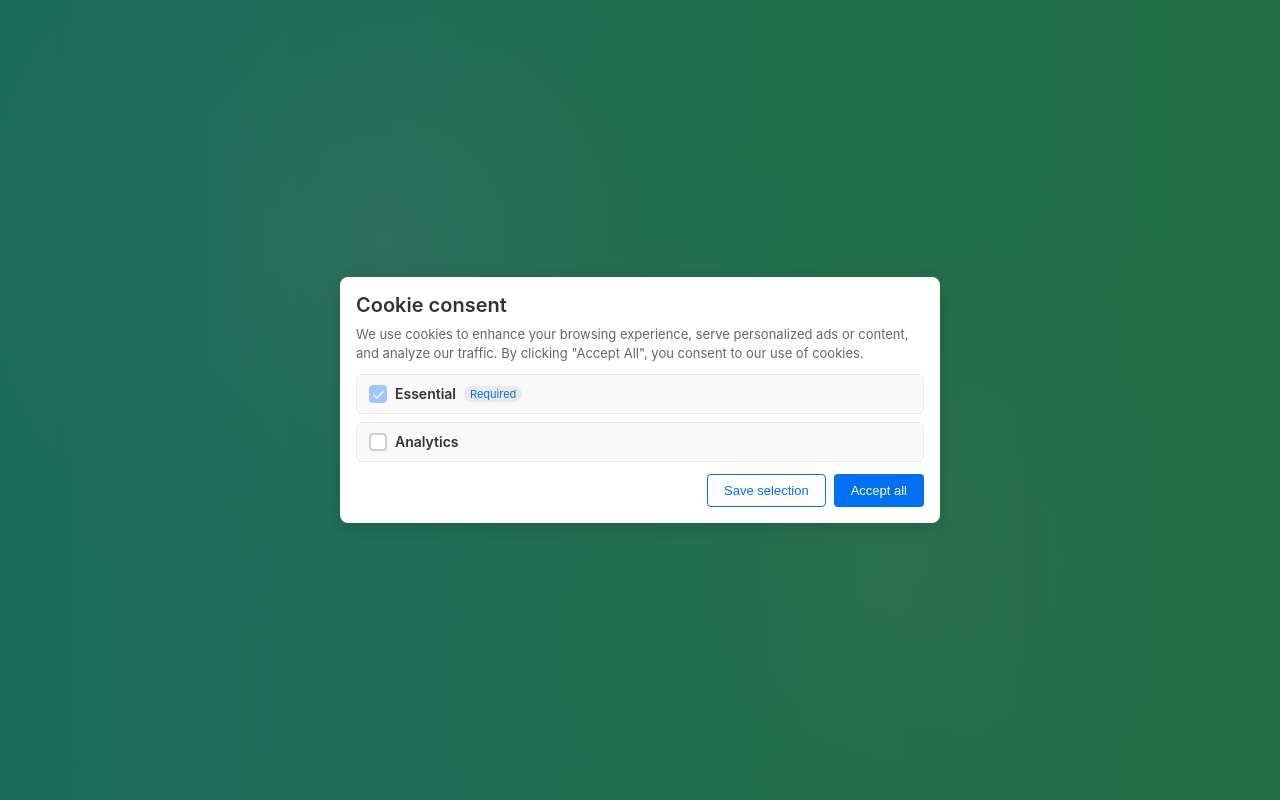
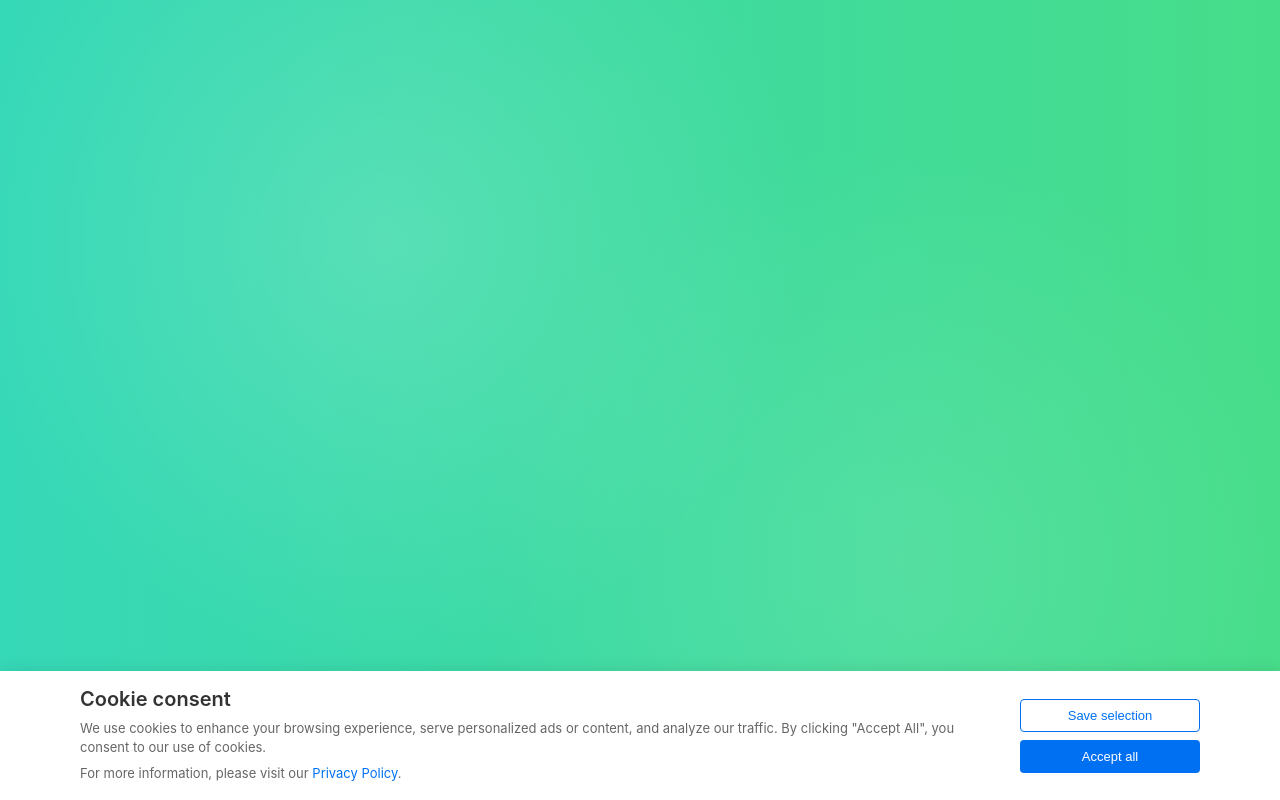
Before and after one commit to irolinski/cookie-consent-react, a Next.js app in the folder apps/web/: page / in a window 1280 px wide. Built offline with nearby package versions, Linux system fonts and the light colour scheme.

Commit message:
feat(webapp): conditionally render 'remove consent' button

```diff
--- a/apps/web/app/components/CookieConsentProvider.tsx
+++ b/apps/web/app/components/CookieConsentProvider.tsx
@@ -26,7 +26,7 @@
   return (
     <div className={styles.cookieConsentProvider}>
       <CookieConsent
-        mode="modal"
+        mode="banner"
         modalIsOpen={!hasConsentValue}
         categoriesList="checkboxes"
         handlerFunctions={[
@@ -45,8 +45,10 @@
           accept();
           setHasConsentValue(true);
         }}
+        privacyPolicyUrl="localhost:8000"
       />
       <div className={styles.buttonWrapper}>
+        {hasConsentValue && (
           <button
             disabled={!hasConsentValue}
             className={styles.removeBtn}
@@ -54,6 +56,7 @@
           >
             Remove consent
           </button>
+        )}
       </div>
     </div>
   );
```
Lines whose indentation alone changed are shown as unchanged.
